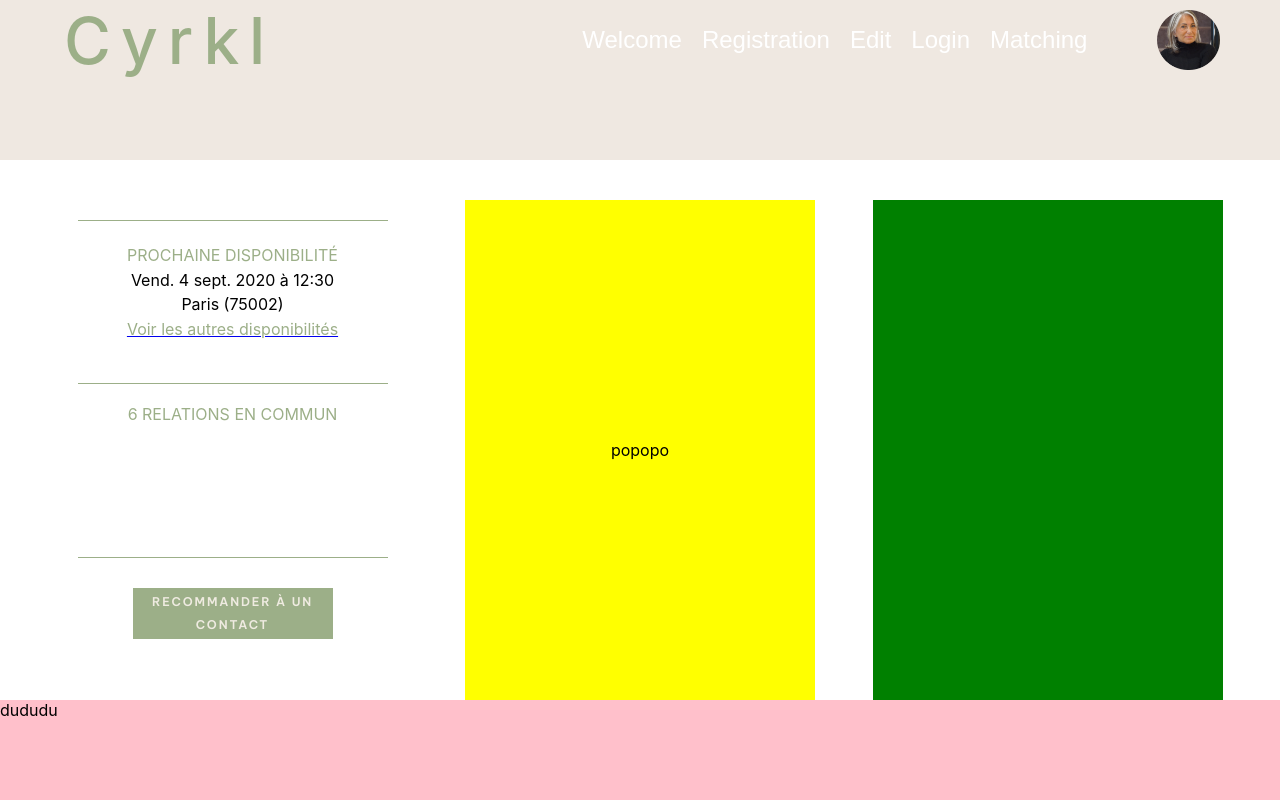
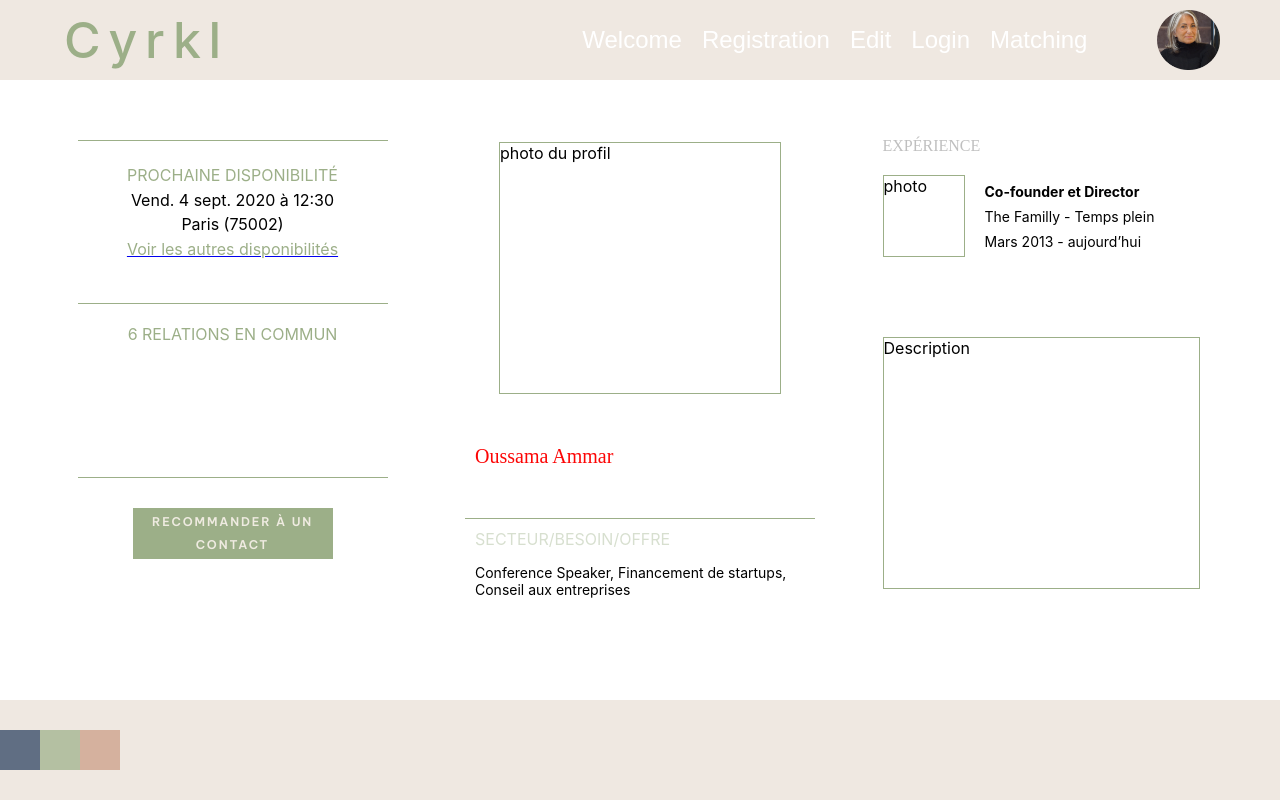
Before and after one commit to CyrklProject/front, a React (Create React App) app: page /matching in a window 1280 px wide. Built offline with nearby package versions, Linux system fonts and the light colour scheme.

Commit message:
small adjustement for banner

```diff
--- a/src/Pages/Login.js
+++ b/src/Pages/Login.js
@@ -2,7 +2,6 @@
 import React, { useState } from 'react';
 import './Login.css';
 import { Button } from '../components/Button/Button';
-import Banner from '../components/Banner/Banner';
 
 export default function Login() {
   const [mail, setMail] = useState('');
@@ -18,7 +17,6 @@
 
   return (
     <div>
-      <Banner />
       <div className="login-background">
         <div className="color-block"></div>
         <div className="login-title">Se connecter</div>
--- a/src/Pages/Matching.js
+++ b/src/Pages/Matching.js
@@ -12,7 +12,25 @@
   Location,
   LinkDisponibilities,
   HowMany,
-  Photos
+  Photos,
+  PhotoProfil,
+  NameBox,
+  Sector,
+  Name,
+  TitlteSector,
+  ParaSector,
+  Experience,
+  Description,
+  TitleExperience,
+  SmallPhotoProfil,
+  InfosExperienceBox,
+  Status,
+  Entreprise,
+  Duration,
+  WrapperExperience,
+  ButtonSwipeCross,
+  ButtonSwipeStar,
+  ButtonSwipeDiner
 } from './Matching.style';
 import { Button } from '../components/Button/Button';
 
@@ -47,11 +65,39 @@
         </Contact>
       </LeftContent>
       <CenterContent>
-        <div>popopo</div>
+        <PhotoProfil>
+          <div>photo du profil</div>
+        </PhotoProfil>
+        <NameBox>
+          <Name>Oussama Ammar</Name>
+        </NameBox>
+        <Sector>
+          <TitlteSector>SECTEUR/BESOIN/OFFRE</TitlteSector>
+          <ParaSector>
+            Conference Speaker, Financement de startups, Conseil aux entreprises
+          </ParaSector>
+        </Sector>
       </CenterContent>
-      <RightContent></RightContent>
+      <RightContent>
+        <Experience>
+          <TitleExperience>EXPÉRIENCE</TitleExperience>
+          <WrapperExperience>
+            <SmallPhotoProfil>photo</SmallPhotoProfil>
+            <InfosExperienceBox>
+              <Status>Co-founder et Director</Status>
+              <Entreprise>The Familly - Temps plein</Entreprise>
+              <Duration>Mars 2013 - aujourd’hui </Duration>
+            </InfosExperienceBox>
+          </WrapperExperience>
+        </Experience>
+        <Description>
+          <div>Description</div>
+        </Description>
+      </RightContent>
       <Footer>
-        <div>dududu</div>
+        <ButtonSwipeCross></ButtonSwipeCross>
+        <ButtonSwipeStar></ButtonSwipeStar>
+        <ButtonSwipeDiner></ButtonSwipeDiner>
       </Footer>
     </MatchingContainer>
   );
--- a/src/Pages/Matching.style.js
+++ b/src/Pages/Matching.style.js
@@ -49,7 +49,6 @@
 
 export const CenterContent = styled.div`
   display: flex;
-  background-color: yellow;
   width: 350px;
   height: 500px;
   margin-top: 40px;
@@ -74,18 +73,24 @@
 
 export const RightContent = styled.div`
   display: flex;
-  background-color: green;
   width: 350px;
   height: 500px;
-  margin-top: 40px;
+  margin-top: 28px;
+  flex-direction: column;
+  align-items: flex-start;
+  justify-content: space-evenly;
 `;
 
 export const Footer = styled.div`
-  background-color: pink;
+  background-color: #efe8e1;
   position: absolute;
   bottom: 0;
   width: 100%;
   height: 100px;
+  display: flex;
+  flex-direction: row;
+  align-items: center;
+  justify-contente: space-evenly;
 `;
 
 export const Paratitle = styled.p`
@@ -108,3 +113,155 @@
   color: #9caf88;
   margin: 0;
 `;
+
+export const PhotoProfil = styled.div`
+  display: flex;
+  margin: 0;
+  height: 250px;
+  border: 1px solid;
+  border-color: #9caf88;
+  width: 80%;
+`;
+export const NameBox = styled.div`
+  display: flex;
+  flex-direction: row;
+  margin: 0;
+  height: 80px;
+`;
+export const Sector = styled.div`
+  display: flex;
+  margin: 0;
+  height: 80px;
+  flex-direction: column;
+`;
+
+export const Name = styled.p`
+  display: flex;
+  margin: 0;
+  color: #fc0505;
+  align-items: center;
+  width: 340px;
+  padding-left: 10px;
+  font-family: 'Playfair Display';
+  font-style: normal;
+  font-size: 20px;
+  line-height: 32px;
+`;
+
+export const TitlteSector = styled.div`
+  display: flex;
+  margin: 0;
+  height: 80px;
+  padding-left: 10px;
+  color: rgba(156, 175, 136, 0.4);
+  border-top: 1px solid;
+  border-color: #9caf88;
+  padding-top: 10px;
+`;
+
+export const ParaSector = styled.p`
+  display: flex;
+  margin: 0;
+  height: 80px;
+  padding-left: 10px;
+  font-size: 14px;
+`;
+
+export const Experience = styled.div`
+  display: flex;
+  margin: 0;
+  height: 80px;
+  flex-direction: column;
+  margin-bottom: 30px;
+`;
+
+export const Description = styled.p`
+  display: flex;
+  margin: 0;
+  height: 250px;
+  border: 1px solid;
+  border-color: #9caf88;
+  width: 90%;
+  margin-top: 80px;
+  margin-left: 10px;
+`;
+
+export const TitleExperience = styled.div`
+  display: flex;
+  margin: 0;
+  height: 80px;
+  flex-direction: column;
+  font-family: 'Be Vietnam';
+  color: rgba(0, 0, 0, 0.25);
+  padding: 10px;
+`;
+
+export const SmallPhotoProfil = styled.div`
+  display: flex;
+  margin: 0;
+  flex-direction: column;
+  height: 80px;
+  width: 80px;
+  border: 1px solid;
+  border-color: #9caf88;
+  margin: 10px;
+`;
+
+export const InfosExperienceBox = styled.div`
+  display: flex;
+  margin: 10px;
+  flex-direction: column;
+  align-items: flex-start;
+  justify-content: space-evenly;
+`;
+
+export const Status = styled.div`
+  display: flex;
+  margin: 0;
+  font-weight: bold;
+  font-size: 14px;
+`;
+
+export const Entreprise = styled.div`
+  display: flex;
+  margin: 0;
+  font-size: 14px;
+`;
+
+export const Duration = styled.div`
+  display: flex;
+  margin: 0;
+  font-size: 14px;
+`;
+
+export const WrapperExperience = styled.div`
+  display: flex;
+  margin: 0;
+  flex-direction: row;
+`;
+
+export const ButtonSwipeCross = styled.div`
+  display: flex;
+  margin: 0;
+  height: 40px;
+  width: 40px;
+  background-color: rgba(32, 55, 90, 0.69);
+  align-items: center;
+  justify-contente: space-evenly;
+`;
+
+export const ButtonSwipeStar = styled.div`
+  display: flex;
+  margin: 0;
+  height: 40px;
+  width: 40px;
+  background-color: rgba(156, 175, 136, 0.7);
+`;
+
+export const ButtonSwipeDiner = styled.div`
+  display: flex;
+  margin: 0;
+  height: 40px;
+  width: 40px;
+  background-color: #d5b19e;
+`;
--- a/src/Pages/Registration.js
+++ b/src/Pages/Registration.js
@@ -141,19 +141,6 @@
             S'INSCRIRE
           </Button>
         </div>
-        <div className="connexion">
-          <a href="/Login">
-            <Button
-              onClick={() => {
-                console.log('working');
-              }}
-              type="button"
-              buttonStyle="btn--primary--reverse"
-              buttonSize="btn--medium">
-              SE CONNECTER
-            </Button>
-          </a>
-        </div>
       </div>
     </div>
   );
--- a/src/Pages/Welcome.js
+++ b/src/Pages/Welcome.js
@@ -7,6 +7,7 @@
   return (
     <div>
       <div className="welcome-background">
+        <div className="content-wrapper">
           <div className="title-welcome">
             <h2>BIENVENUE</h2>
           </div>
@@ -15,10 +16,10 @@
             <div className="content-left">
               <p className="sub-title">Why do we use it?</p>
               <p className="content-para">
-              It is a long established fact that a reader will be distracted by the readable content
-              of a page when looking at its layout. The point of using Lorem Ipsum is that it has a
-              more-or-less normal distribution of letters, as opposed to using &apos;Content here,
-              content here&apos;, making it look like readable English.
+                It is a long established fact that a reader will be distracted by the readable
+                content of a page when looking at its layout. The point of using Lorem Ipsum is that
+                it has a more-or-less normal distribution of letters, as opposed to using
+                &apos;Content here, content here&apos;, making it look like readable English.
               </p>
             </div>
             <div className="content-right">
@@ -41,5 +42,6 @@
           </div>
         </div>
       </div>
+    </div>
   );
 }
--- a/src/Pages/welcome.css
+++ b/src/Pages/welcome.css
@@ -1,23 +1,23 @@
 .body{
     height: 100vh;
     overflow: hidden;
-    position: fixed;
 }
 
 .welcome-background{
-    position: absolute;
     width: 100%;
     height: 100vh;
     left: 0px;
-    top: 19vh;
     background: #173F35;
     display:flex;
     flex-direction: column;
     align-content: center;
 }
 
+.content-wrapper{
+    padding-top:100px;
+}
+
 .title-welcome{
-position: absolute;
 width: 100%;
 height: 30vh;
 padding-left: 28%;
@@ -31,17 +31,15 @@
 letter-spacing: 0.155em;
 color: #FFFFFF;
 display:flex;
-margin:0vh;
 }
 
 .content{
     display: flex;
     flex-direction: row;
-    margin-left: 10%;
+    justify-content: space-evenly;
 }
 
 .content-left{
-    position: absolute;
     width: 65vh;
     height: 20vh;
     top: 30vh;
@@ -65,7 +63,6 @@
 }
 
 .content-right{
-    position: absolute;
     width: 50vh;
     font-style: normal;
     font-size: 12px;
--- a/src/components/Navbar/Navbar.style.js
+++ b/src/components/Navbar/Navbar.style.js
@@ -3,13 +3,9 @@
 
 export const NavbarContainer = styled.nav`
   width: 100%;
-  height: ${(props) => (props.extendNavbar ? '100vh' : '20vh')};
   background-color: #efe8e1;
   display: flex;
   flex-direction: column;
-  @media (min-width: 700px) {
-    height: 20vh;
-  }
 `;
 
 export const LeftContainer = styled.div`
@@ -44,9 +40,6 @@
   font-family: Arial, Helvetica, sans-serif;
   text-decoration: none;
   margin: 10px;
-  @media (max-width: 700px) {
-    display: none;
-  }
 `;
 
 export const NavbarLinkExtended = styled(Link)`
@@ -60,12 +53,10 @@
 export const Profil = styled.img`
   margin: 10px;
   max-width: 180px;
-  height: auto;
 `;
 
 export const OpenLinksButton = styled.button`
   width: 70px;
-  height: 50px;
   background: none;
   border: none;
   color: white;
@@ -91,7 +82,7 @@
   height: 131px;
   font-style: normal;
   font-weight: 500;
-  font-size: 64px;
+  font-size: 50px;
   line-height: 95px;
   display: flex;
   align-items: center;
```
Lines whose indentation alone changed are shown as unchanged.
